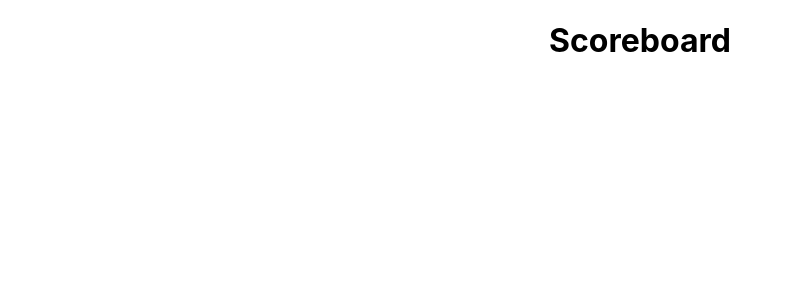
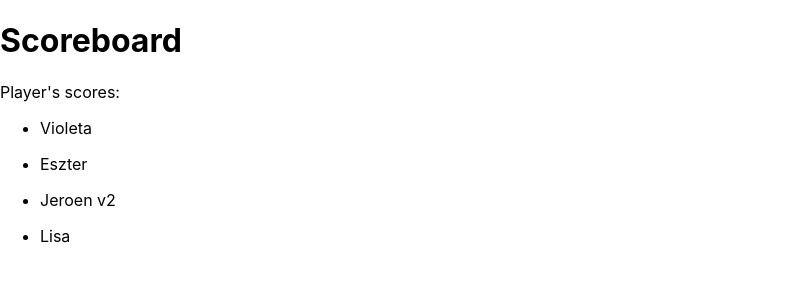
Before and after one commit to Codaisseur/scoreboard_ts, a React (Create React App) app: page / in a window 1280 px wide. Shown: the top 300 px of the page, without its empty margins (0-791 px from the left). Built offline with nearby package versions, Linux system fonts and the light colour scheme.

Commit message:
Added Scoreboard and Player components

```diff
--- a/src/App.tsx
+++ b/src/App.tsx
@@ -1,11 +1,13 @@
 import React from 'react';
 import './App.css';
+import Scoreboard from './components/Scoreboard';
 
 function App() {
   return (
-    <div className="App">
+    <main>
       <h1>Scoreboard</h1>
-    </div>
+      <Scoreboard />
+    </main>
   );
 }
 
--- /dev/null
+++ b/src/components/Player.tsx
@@ -0,0 +1,14 @@
+// src/components/Player.tsx
+import React from "react";
+
+type Props = {
+  name: string;
+};
+
+export default function Player(props: Props) {
+  return (
+    <li className="Player">
+      <p>{props.name}</p>
+    </li>
+  );
+}
--- /dev/null
+++ b/src/components/Scoreboard.tsx
@@ -0,0 +1,17 @@
+// src/components/Scoreboard.tsx
+import React from "react";
+import Player from "./Player";
+
+export default function Scoreboard() {
+  return (
+    <div className="Scoreboard">
+      <p>Player's scores:</p>
+      <ul>
+        <Player name="Violeta" />
+        <Player name="Eszter" />
+        <Player name="Jeroen v2" />
+        <Player name="Lisa" />
+      </ul>
+    </div>
+  );
+}
```
Also changed, not shown: 1 other file (tests, documents, lock files or other folders).
